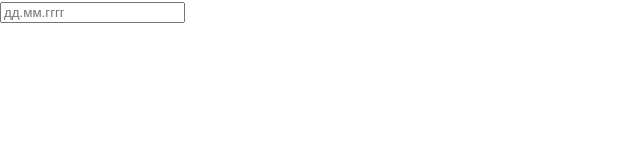
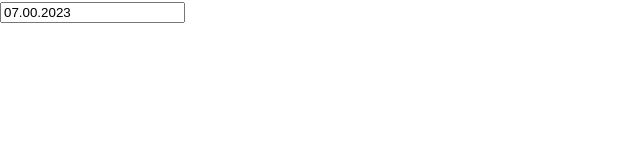
Before and after one commit to kusainovv/core.kus, a Next.js app: page /playground in a window 1280 px wide. Shown: the top 160 px of the page, without its empty margins (0-640 px from the left). Built offline with nearby package versions, Linux system fonts and the light colour scheme.

Commit message:
add synh for hand write and click logic for datepicker --feature --refactoring

```diff
--- a/core/ui/Datepicker.tsx
+++ b/core/ui/Datepicker.tsx
@@ -37,6 +37,7 @@ const Content = styled.div`
 
 const DatePickerField = styled.input`
   position: relative;
+  z-index: 11;
 `;
 
 const ScheduleNavigation = styled.div`
@@ -238,9 +239,22 @@ const months = [
   "декабрь",
 ];
 
+const days = [
+  "пн",
+  "вт",
+  "ср",
+  "чт",
+  "пт",
+  "сб",
+  "вс",
+];
+
+const zeroPrefix = (date: number) => `${date}`.length === 1 ? `0${date}` : `${date}`;
 
 function useDatepicker() {
+  const [datepickerValue, setDatepickerValue] = useState<string>(`${zeroPrefix(new Date().getDate())}.${zeroPrefix(new Date().getMonth())}.${new Date().getFullYear()}`);
   const [lastYear, setLastYear] = useState(new Date().getFullYear());
+  const [currentDay, setCurrentDay] = useState(new Date().getDate());
   const [currentTab, setCurrentTab] = useState(0);
 
   const isDisabledPrevious = lastYear === 1800;
@@ -254,10 +268,9 @@ function useDatepicker() {
       oneFullYear[currentMonthOrder].month = months[currentMonth];
       oneFullYear[currentMonthOrder].year = `${lastYear}`;
     }
-
     for (
       let currentDay = 1;
-      currentDay < new Date(lastYear, currentMonth, 0, 23, 59, 59).getDate();
+      currentDay <= new Date(lastYear, currentMonth + 1, 0, 23, 59, 59).getDate();
       ++currentDay
     ) {
       if (new Date(lastYear, currentMonth, 0).getDate() > oneFullYear[currentMonthOrder].schedule.length) {
@@ -267,13 +280,17 @@ function useDatepicker() {
     }
   }
 
+  const findCloseDate = (date: string) => {
+    setDatepickerValue(date);
 
-  const findCloseDate = (date: string) => {
     oneFullYear = getYearSchema();
     const day = +date.slice(0, 2);
     const month = +date.slice(3, 5);
     const year = +date.slice(6, 10);
-    if (day > 31 || month > 12 || year > 3000 || year < 1800) {
+    if (
+      day > 31 || month > 12
+      || year > 3000 || year < 1800
+      || (date.replace(/\D/g,'').length !== date.length - 2) && !date.replace(/\D/g,'').length) {
       return null;
     }
 
@@ -289,12 +306,12 @@ function useDatepicker() {
       }
 
       if (currentMonth === 10) {
-        setCurrentTab(month);
+        setCurrentTab(month - 1);
       }
 
       for (
         let currentDay = 1;
-        currentDay < new Date(year, currentMonth, 0, 23, 59, 59).getDate();
+        currentDay < new Date(year, currentMonth + 1, 0, 23, 59, 59).getDate();
         ++currentDay
       ) {
         if (new Date(year, currentMonth, 0).getDate() > oneFullYear[currentMonthOrder].schedule.length) {
@@ -303,6 +320,8 @@ function useDatepicker() {
         }
       }
     }
+
+    setCurrentDay(day);
   }
 
   return {
@@ -310,6 +329,12 @@ function useDatepicker() {
     currentTab,
 
     findCloseDate,
+    datepickerValue,
+    currentDay,
+
+    changeCurrentDay: (day: number) => {
+      setCurrentDay(day);
+    },
 
     previousMonth: () => {
       if (isDisabledPrevious) {
@@ -322,6 +347,10 @@ function useDatepicker() {
       } else {
         setCurrentTab(Math.abs(currentTab) - 1);
       }
+    },
+
+    updateDatepickerValue: (datepickerValue: string) => {
+      setDatepickerValue(datepickerValue);
     },
 
     nextMonth: () => {
@@ -340,12 +369,10 @@ function useDatepicker() {
 }
 
 export const Datepicker = () => {
-  const [datepickerValue, setDatepickerValue] = useState<string>("");
   const [isShowPopup, setPopup] = useState(false);
-  const [currentDay, setCurrentDay] = useState(new Date().getDate());
 
-  const { scheduleTable, findCloseDate, currentTab, previousMonth, nextMonth } = useDatepicker();
-
+  const { scheduleTable, datepickerValue, findCloseDate, currentDay, changeCurrentDay, currentTab, updateDatepickerValue, previousMonth, nextMonth } = useDatepicker();
+  console.warn(datepickerValue);
   const datePickerField = useRef<HTMLInputElement | null>(null);
 
   return (
@@ -353,10 +380,16 @@ export const Datepicker = () => {
       <DatePickerField
         ref={datePickerField}
         type="text"
+        value={datepickerValue}
         aria-label="Выбрать время"
         role={"search"}
-        onChange={(e) => findCloseDate(e.target.value)}
-        onClick={() => setPopup(true)}
+        onChange={(e) => {
+          findCloseDate(e.target.value);
+        }}
+        onClick={(e) => {
+          setPopup(true);
+          datePickerField.current?.focus();
+        }}
         placeholder="дд.мм.гггг"
       ></DatePickerField>
 
@@ -365,6 +398,7 @@ export const Datepicker = () => {
           <PopUpCloseZone
             onClick={() => {
               datePickerField.current?.blur();
+              setPopup(false);
             }}
           />
 
@@ -372,7 +406,7 @@ export const Datepicker = () => {
             datePickerField.current?.focus();
           }}>
             <Title>
-              {scheduleTable[currentTab === 0 ? 0 : currentTab - 1].month +
+              {scheduleTable[currentTab].month +
                 ", " +
                 scheduleTable[currentTab].year}
             </Title>
@@ -395,8 +429,14 @@ export const Datepicker = () => {
                   return (
                     <ScheduleItem
                       key={key}
-                      isCurrentScheduleItem={day.day === currentDay}>
+                      onClick={() => {
+                        changeCurrentDay(day.getDate());
+                        updateDatepickerValue(`${zeroPrefix(day.getDate())}.${zeroPrefix(day.getMonth() + 1)}.${day.getFullYear()}`)
+                      }}
+                      isCurrentScheduleItem={day.getDate() === currentDay}>
                       {day.getDate()}
+                      <br />
+                      {days[day.getDay()]}
                     </ScheduleItem>
                   );
                 }
```
